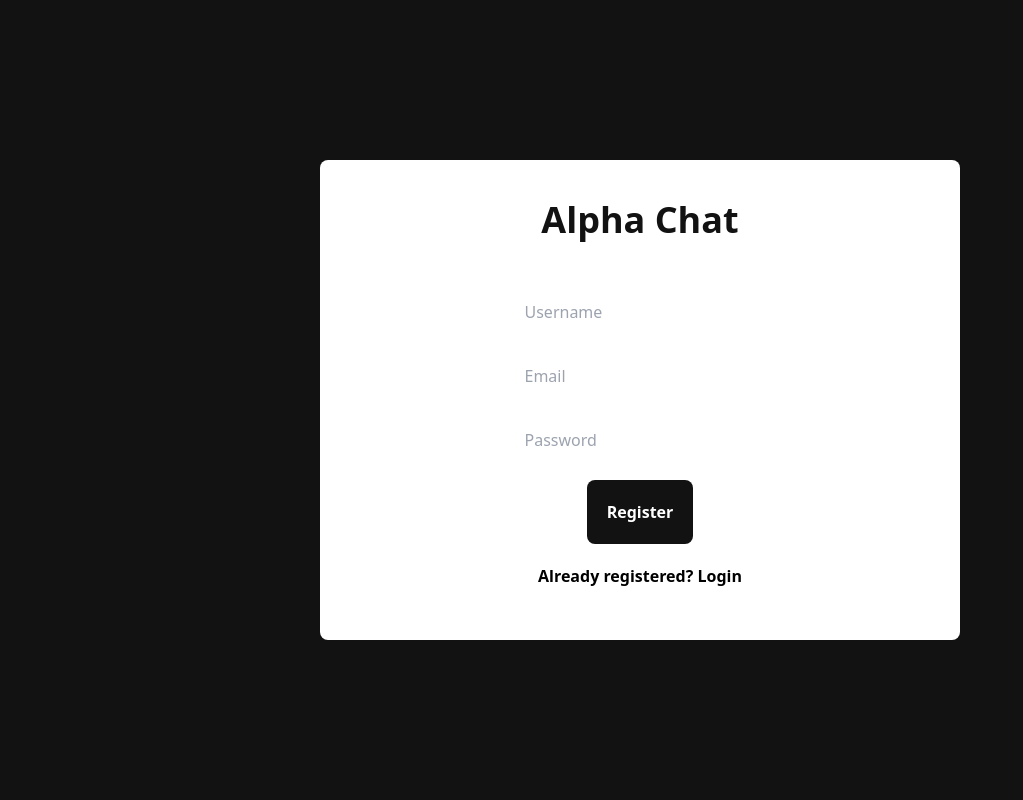
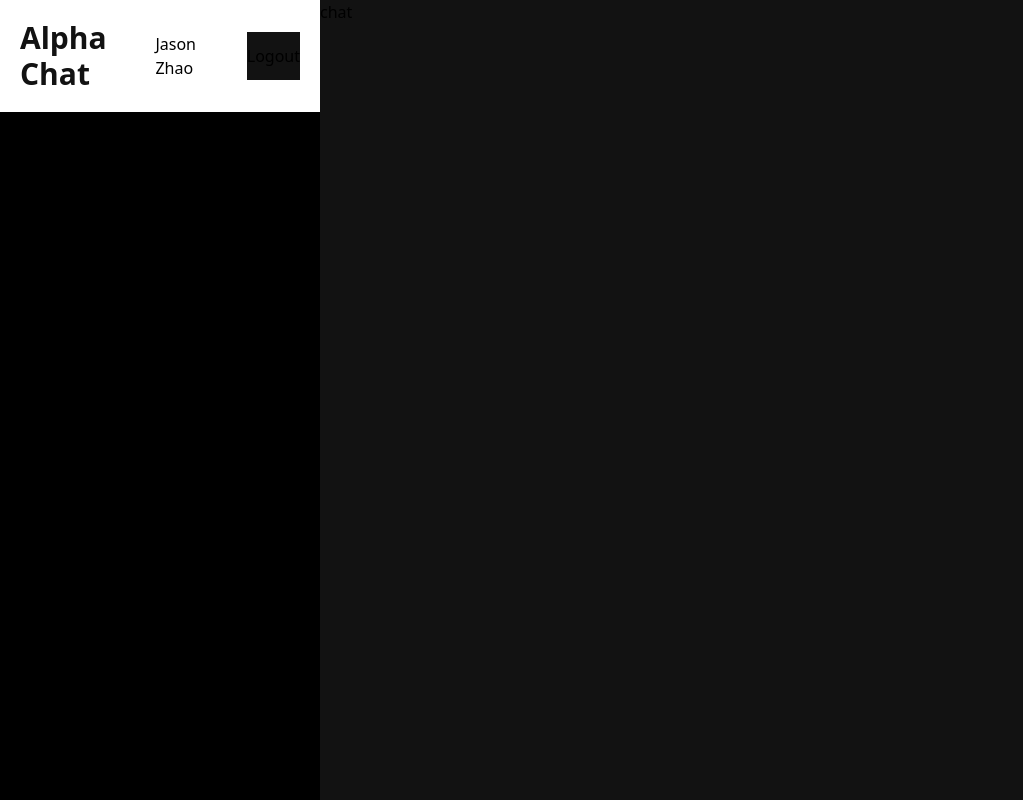
Before and after one commit to zhaojzn/pg-chat, a React (Vite) app: page / in a window 1280 px wide. Shown: the whole page, without its empty margins (0-1023 px from the left). Built offline with nearby package versions, Linux system fonts and the light colour scheme.

Commit message:
Home page / Navbar

```diff
--- /dev/null
+++ b/src/components/Chat.jsx
@@ -0,0 +1,11 @@
+import React from 'react'
+
+const Chat = () => {
+  return (
+    <div className='flex-2 bg-bg'>
+        <p1>chat</p1>
+    </div>
+  )
+}
+
+export default Chat
--- /dev/null
+++ b/src/components/Navbar.jsx
@@ -0,0 +1,16 @@
+import React from 'react'
+
+const Navbar = () => {
+  return (
+    <div className='h-28 bg-white flex justify-between items-center'>
+        <span className='pl-5 text-bg font-bold text-3xl'>Alpha Chat</span>
+        <div className='flex gap-10 pr-5'>
+            <span>Jason Zhao</span>
+            <button className='bg-bg'>Logout</button>
+        </div>
+
+    </div>
+  )
+}
+
+export default Navbar
--- /dev/null
+++ b/src/components/Sidebar.jsx
@@ -0,0 +1,13 @@
+import React from 'react'
+import Navbar from './Navbar'
+const Sidebar = () => {
+  return (
+    <div className='flex-none w-1/4 h-screen bg-black'>
+        <Navbar />
+
+        <p1>sidebar</p1>
+    </div>
+  )
+}
+
+export default Sidebar
--- a/src/main.jsx
+++ b/src/main.jsx
@@ -2,10 +2,11 @@ import React from 'react';
 import ReactDOM from 'react-dom/client';
 import Register from './pages/Register';
 import Login from './pages/Login';
+import Home from './pages/Home';
 import './styles/index.css';
 
 ReactDOM.createRoot(document.getElementById('root')).render(
   <React.StrictMode>
-    <Register />
+    <Home/>
   </React.StrictMode>,
 )
--- /dev/null
+++ b/src/pages/Home.jsx
@@ -0,0 +1,13 @@
+import React from 'react'
+import Sidebar from '../components/Sidebar'
+import Chat from '../components/Chat'
+const Home = () => {
+  return (
+    <div className="h-screen bg-bg flex">
+        <Sidebar/>
+        <Chat/>
+    </div>
+  )
+}
+
+export default Home
```
